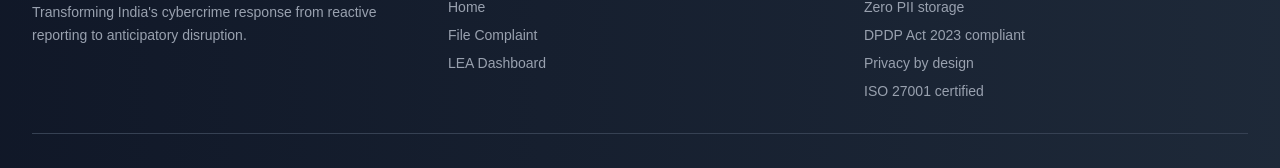
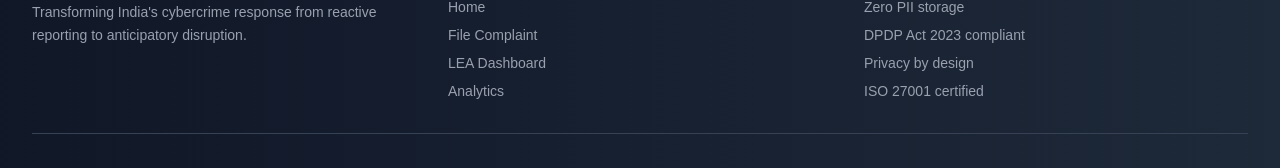
Before and after one commit to deekshith-b48/AEGIS, a Next.js app: page / in a window 1280 px wide. Shown: the part 3332-3500 px from the top of the page. Built offline with nearby package versions, Linux system fonts and the light colour scheme.

Commit message:
Auto-commit: Agent tool execution

```diff
--- a/src/app/layout.tsx
+++ b/src/app/layout.tsx
@@ -144,6 +144,7 @@ export default function RootLayout({
                     <li><Link href="/" className="text-gray-400 hover:text-orange-400 transition-colors">Home</Link></li>
                     <li><Link href="/citizen" className="text-gray-400 hover:text-orange-400 transition-colors">File Complaint</Link></li>
                     <li><Link href="/lea" className="text-gray-400 hover:text-orange-400 transition-colors">LEA Dashboard</Link></li>
+                    <li><Link href="/dashboard" className="text-gray-400 hover:text-orange-400 transition-colors">Analytics</Link></li>
                   </ul>
                 </div>
                 <div>
```
